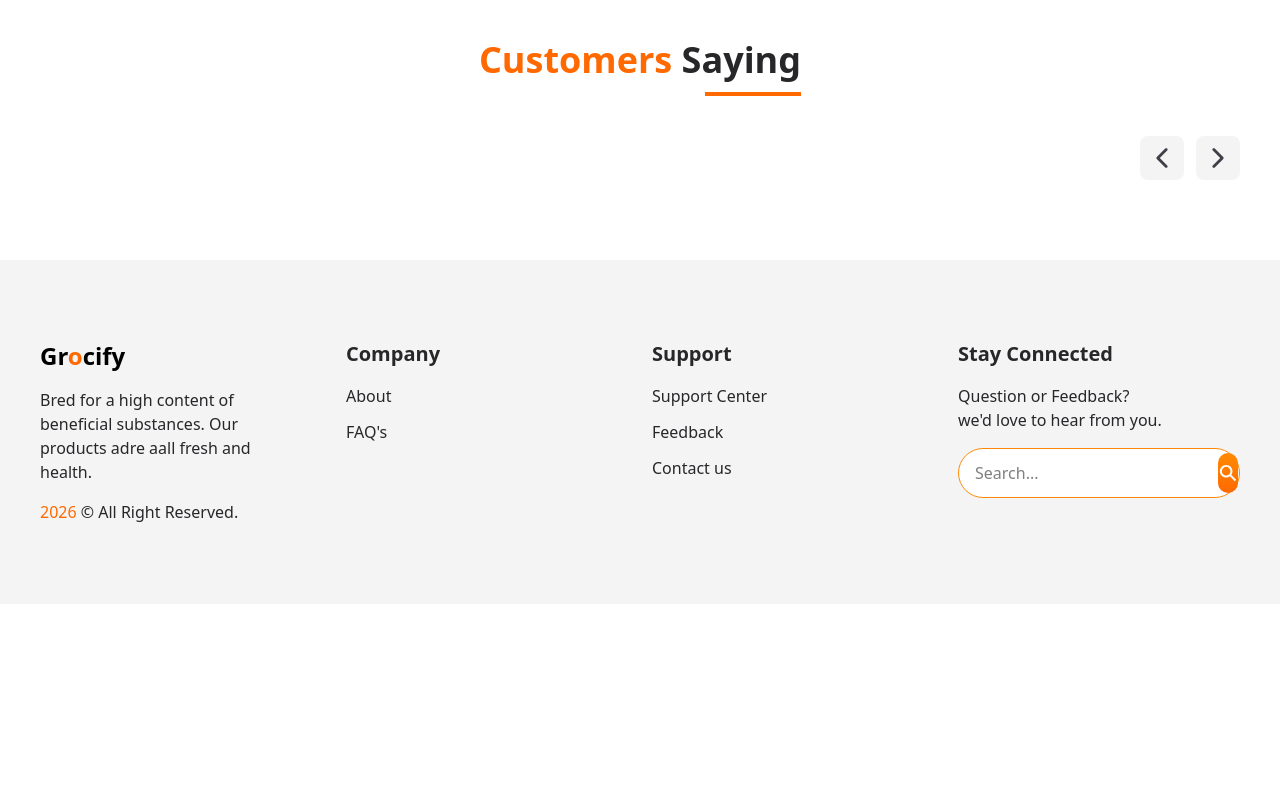
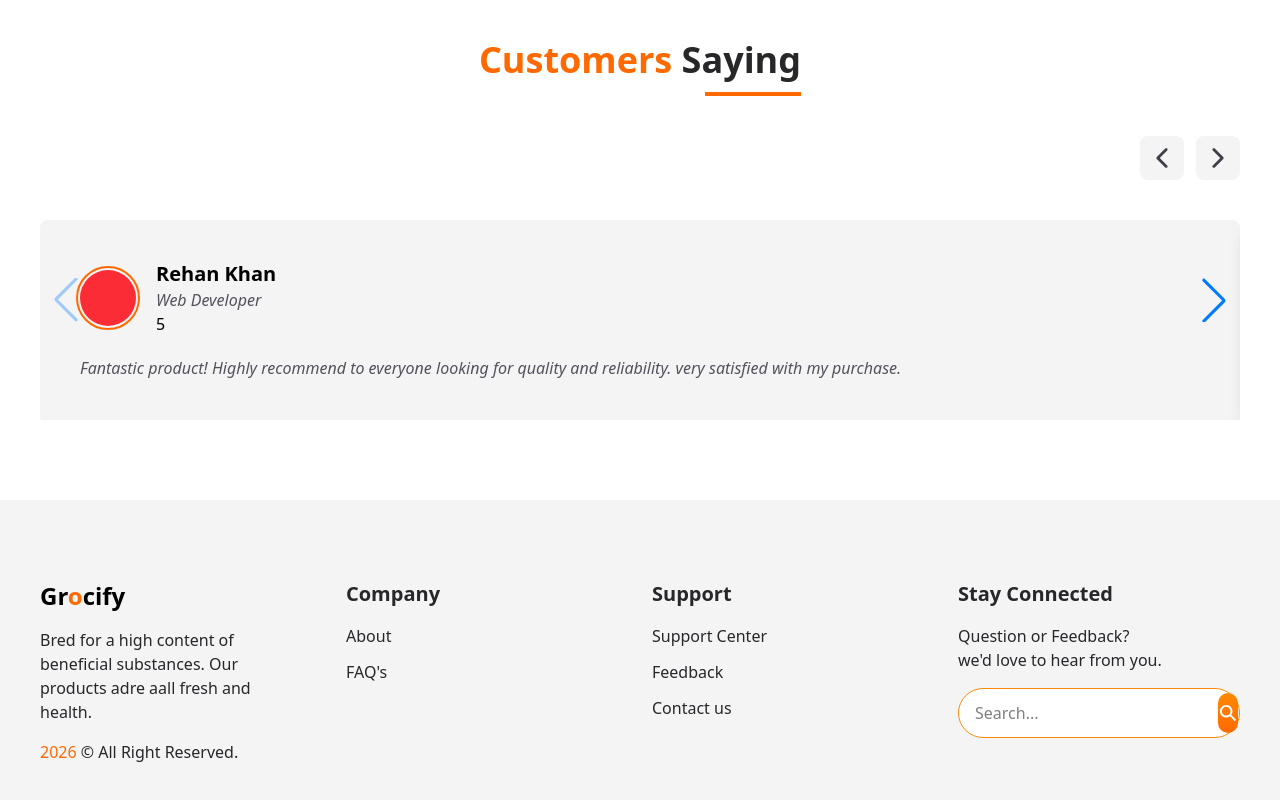
Before and after one commit to rehan606/Grocify, a React (Vite) app: page / in a window 1280 px wide. Shown: the part 4574-5374 px from the top of the page. Before the commit the page ends 5178 px from the top, so only its background shows below. Built offline with nearby package versions, Linux system fonts and the light colour scheme.

Commit message:
added swiper slider

```diff
--- a/package.json
+++ b/package.json
@@ -14,6 +14,7 @@
     "react": "^19.2.0",
     "react-dom": "^19.2.0",
     "react-icons": "^5.5.0",
+    "swiper": "^12.0.3",
     "tailwindcss": "^4.1.18"
   },
   "devDependencies": {
--- a/src/components/Testimonials/Testimonials.jsx
+++ b/src/components/Testimonials/Testimonials.jsx
@@ -1,20 +1,31 @@
 import React from 'react'
+// Import Swiper React components
+import { Swiper, SwiperSlide } from 'swiper/react';
+
+// Import Swiper styles
+import 'swiper/css';
+import 'swiper/css/navigation';
+
+
+// import required modules
+import { Navigation } from 'swiper/modules';
+
 import Heading from '../Heading/Heading'
 import { IoIosArrowForward , IoIosArrowBack} from 'react-icons/io'
-import Customer1 from '../../assets/customer1.jpg'
-import Customer2 from '../../assets/customer2.jpg'
-import Customer3 from '../../assets/customer3.jpg'
-import Customer4 from '../../assets/customer4.jpg'
-import Customer5 from '../../assets/customer4.jpg'
+import Customer1 from '../../assets/images/customer1.jpg'
+import Customer2 from '../../assets/images/customer2.jpg'
+import Customer3 from '../../assets/images/customer3.jpg'
+import Customer4 from '../../assets/images/customer4.jpg'
+import Customer5 from '../../assets/images/customer4.jpg'
 
 // Review object structure
 
-const review = [
+const reviews = [
     {
         id: 1,
         name: "Rehan Khan",
         profession: "Web Developer",
-        FcRating: 5,
+        rating: 5,
         content: " Fantastic product! Highly recommend to everyone looking for quality and reliability. very satisfied with my purchase. ",
         image: Customer1
     },
@@ -22,7 +33,7 @@ const review = [
         id: 2,
         name: "Rabina Rabi",
         profession: "Food Blogger",
-        FcRating: 4,
+        rating: 4,
         content: " Amazing product! Exceeded my expectations in every way. love it! and will recommend to my friends and family. this is a must-have! ",
         image: Customer2
     },
@@ -30,7 +41,7 @@ const review = [
         id: 3,
         name: "Alice Johnson",
         profession: "Fitness Trainer",
-        FcRating: 5,
+        rating: 5,
         content: " Exceptional quality and fantastic customer support! and I am extremely satisfied with my purchase. thank you! ",
         image: Customer3
     },
@@ -38,7 +49,7 @@ const review = [
         id: 4,
         name: "Bob Wilson",
         profession: "Model",
-        FcRating: 5,
+        rating: 5,
         content: " Good Product and Excellent Service. Highly recommend to everyone! ",
         image: Customer4
     },
@@ -46,7 +57,7 @@ const review = [
         id: 5,
         name: "Charlie Brown",
         profession: "Chef",
-        FcRating: 5,
+        rating: 5,
         content: " Outstanding product and service! Will definitely be ordering again. Highly recommended! ",
         image: Customer5
     }
@@ -69,6 +80,29 @@ const Testimonials = () => {
                 </div>
 
                 {/* Testimonial Slide  */}
+                <Swiper navigation={true} modules={[Navigation]} className="mySwiper">
+                    {reviews.map(review => (
+                        <SwiperSlide SwiperSlide key={review.id} className='mt-10 bg-zinc-100 p-10 rounded-lg shadow-lg'>
+                            <div className='flex items-center gap-5 mb-5'>
+                                <div className='w-14 h-14 rounded-full bg-red-500 outline-2 outline-orange-500 outline-offset-2'></div>
+
+
+                                <div>
+                                    <h5 className='text-xl font-bold'>{review.name}</h5>
+                                    <p className='text-zinc-600 italic'>{review.profession}</p>
+                                    <span>{review.rating}</span>
+                                </div>
+                            </div>
+
+
+                            <div className='ml-auto'>
+                                <p className='text-zinc-600 italic'>{review.content}</p>
+                            </div>
+                        </SwiperSlide>
+                    ))}
+                </Swiper>
+
+
                 {/* <div className='mt-10 bg-zinc-100 p-10 rounded-lg shadow-lg'>
                     <div className='flex items-center gap-5 mb-5'>
                         <div className='w-14 h-14 rounded-full bg-red-500 outline-2 outline-orange-500 outline-offset-2'></div>
```
Also changed, not shown: 1 other file (tests, documents, lock files or other folders).
